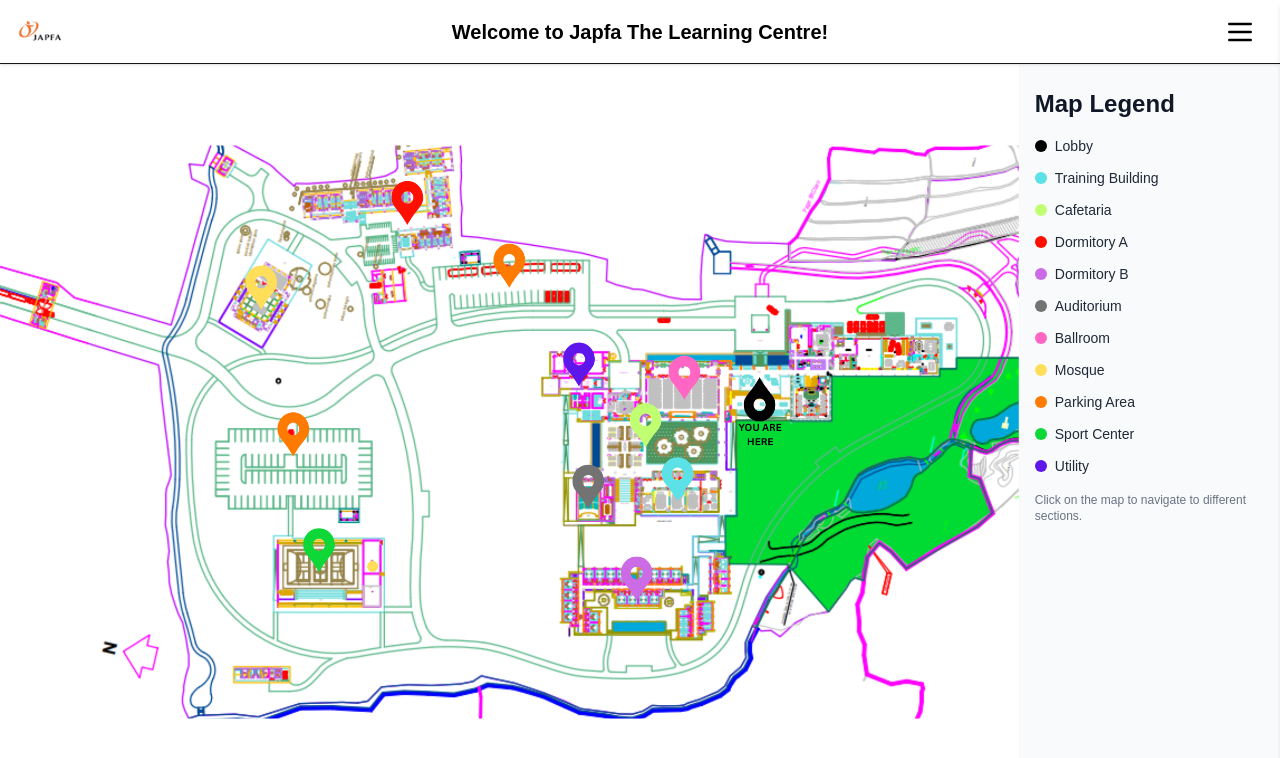
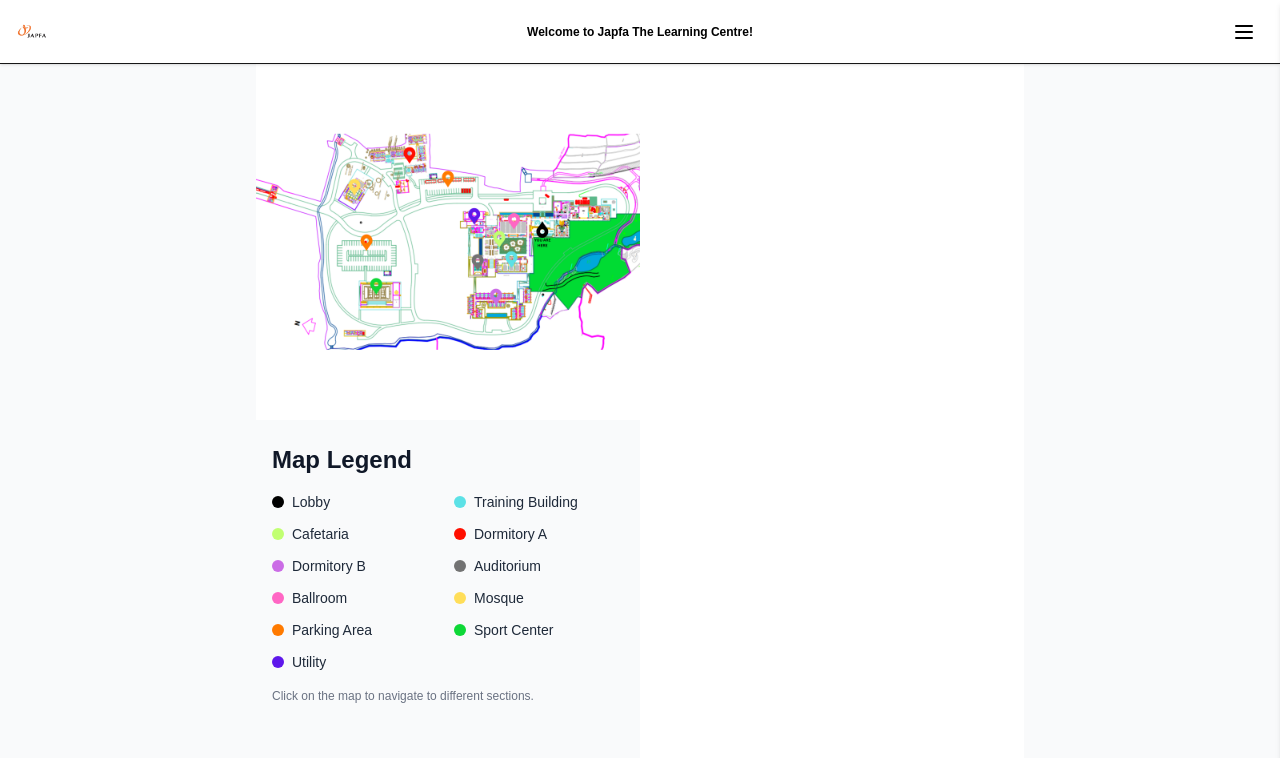
Before and after one commit to Azlm102938/JTLC-Device, a Next.js app: page / in a window 1280 px wide. Shown: the top 758 px of the page. Built offline with nearby package versions, Linux system fonts and the light colour scheme.

Commit message:
Updated Items

```diff
--- a/src/app/components/Navbar/index.tsx
+++ b/src/app/components/Navbar/index.tsx
@@ -12,12 +12,12 @@ const Navbar = ({ toggleSidebar }: NavbarProps) => {
     <nav className="relative flex items-center justify-between px-4 py-3 bg-white shadow border-b w-full h-16">
       {/* Logo (Left) */}
       <div className="flex items-center">
-        <img src="/logojapfa.png" alt="Japfa Logo" className="h-12 w-auto" />
+        <img src="/logojapfa.png" alt="Japfa Logo" className="h-8 w-auto" />
       </div>
 
       {/* Centered Title */}
       <div className="absolute left-1/2 transform -translate-x-1/2 text-center">
-        <h2 className="text-base sm:text-lg md:text-xl font-semibold text-black whitespace-nowrap">
+        <h2 className="text-base sm:text-lg md:text-xs font-semibold text-black whitespace-nowrap">
           Welcome to Japfa The Learning Centre!
         </h2>
       </div>
@@ -27,7 +27,7 @@ const Navbar = ({ toggleSidebar }: NavbarProps) => {
         onClick={toggleSidebar}
         className="p-2 rounded-full hover:bg-gray-200 focus:outline-none"
       >
-        <Menu className="w-8 h-8 text-black" />
+        <Menu className="w-6 h-6 text-black" />
       </button>
     </nav>
   );
--- a/src/app/dashboard/page.tsx
+++ b/src/app/dashboard/page.tsx
@@ -2,9 +2,9 @@
 
 const Dashboard = () => {
   return (
-    <div className="flex flex-col md:flex-row w-full h-screen bg-white overflow-hidden">
+    <div className="flex flex-col w-full max-w-[768px] mx-auto h-screen bg-white overflow-hidden">
   {/* Left - SVG Map */}
-  <div className="w-full md:w-full h-[60vh] md:h-full">
+  <div className="w-full md:w-1/2 h-[60vh] md:h-full">
     <svg
       viewBox="0 0 1500 900"
       className="w-full h-full"
@@ -77,11 +77,11 @@ const Dashboard = () => {
   </div>
 
   {/* Right - Labels */}
-  <div className="w-full md:w-1/4 h-[40vh] md:h-full bg-gray-50 px-4 py-6 overflow-y-auto">
+  <div className="w-full md:w-1/2 h-[40vh] md:h-full bg-gray-50 px-4 py-6 overflow-y-auto">
   <h2 className="text-xl md:text-2xl font-semibold text-gray-900 mb-4 text-left">
     Map Legend
   </h2>
-  <div className="flex flex-col gap-3 text-gray-800 text-sm">
+  <div className="grid grid-cols-2 gap-3 text-gray-800 text-sm">
     {[
       { name: "Lobby", color: "bg-[#000000]" },
       { name: "Training Building", color: "bg-[#5ce1e6]" },
```
